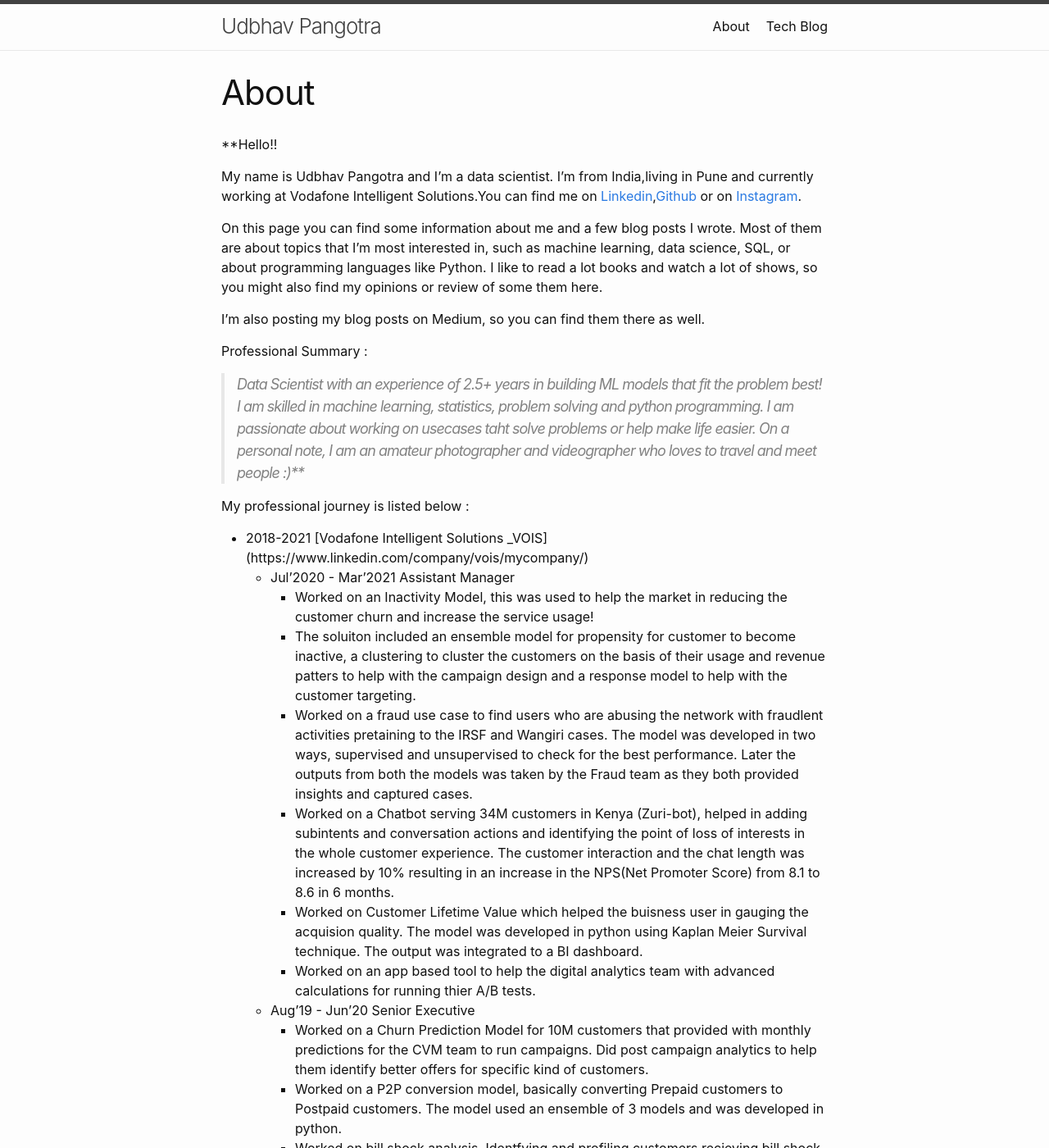
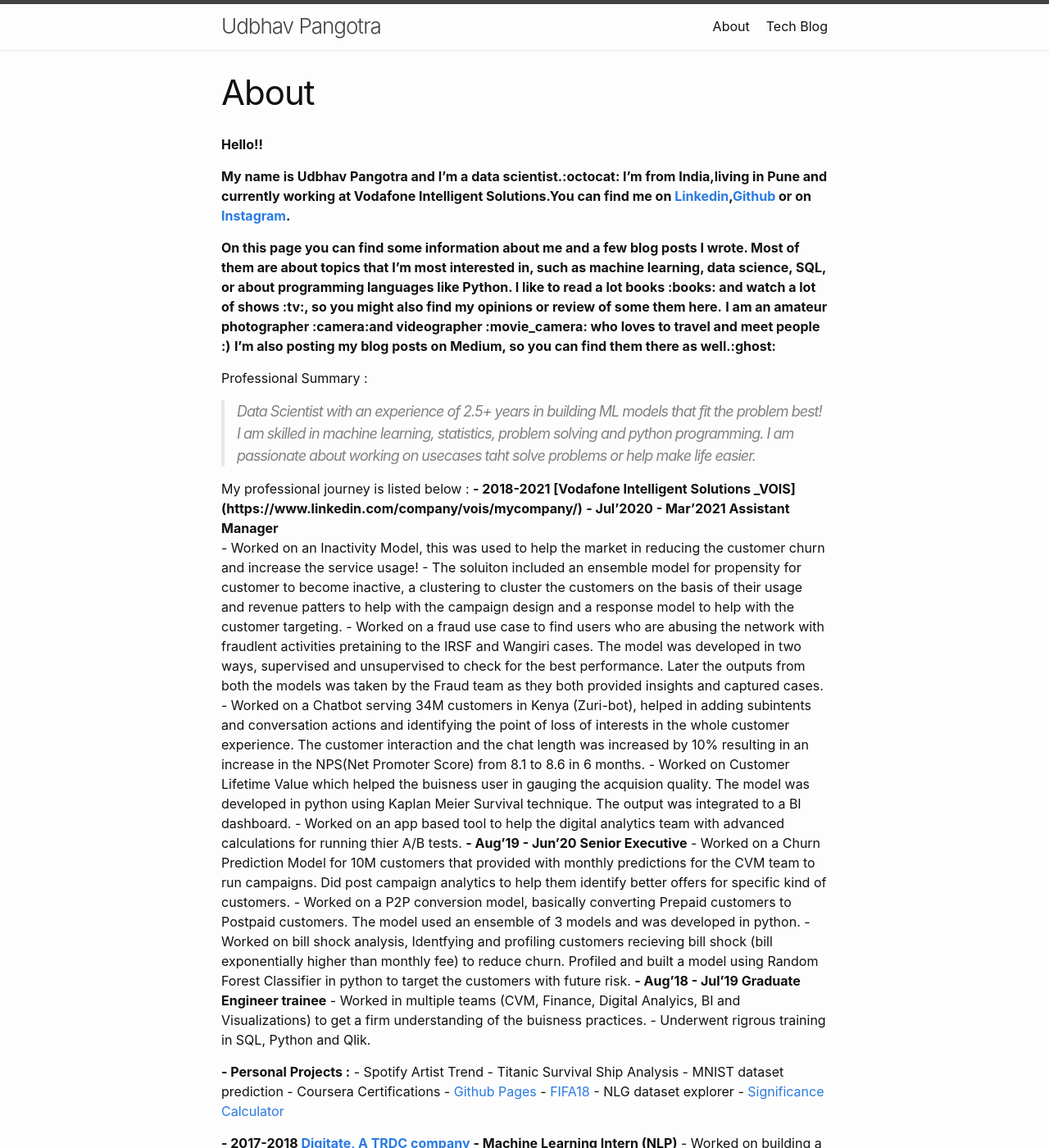
Before and after one commit to napster-powergeek/my-blog, a Jekyll site: the page built from about.markdown, in a window 1280 px wide and 1400 px high. Shown: the whole window at 82% size. Built offline with Jekyll 4.4.1, drawn with Linux system fonts in a browser that asks for light colours; some of the changed text lies outside the part shown.

Commit message:
added emojis :P

```diff
--- a/about.markdown
+++ b/about.markdown
@@ -3,37 +3,40 @@ layout: page
 title: About
 permalink: /about/
 ---
-**Hello!!
+**Hello!!**
 
-My name is Udbhav Pangotra and I'm a data scientist. I'm from India,living in Pune and currently working at Vodafone Intelligent Solutions.You can find me on [Linkedin](https://www.linkedin.com/in/udbhav-pangotra/),[Github](https://github.com/napster-powergeek) or on [Instagram](https://www.instagram.com/udbhavpangotra/).
+**My name is Udbhav Pangotra and I'm a data scientist.:octocat: I'm from India,living in Pune and currently working at Vodafone Intelligent Solutions.You can find me on [Linkedin](https://www.linkedin.com/in/udbhav-pangotra/),[Github](https://github.com/napster-powergeek) or on [Instagram](https://www.instagram.com/udbhavpangotra/).**
 
-On this page you can find some information about me and a few blog posts I wrote. Most of them are about topics that I'm most interested in, such as machine learning, data science, SQL, or about programming languages like Python. I like to read a lot books and watch a lot of shows, so you might also find my opinions or review of some them here.
+**On this page you can find some information about me and a few blog posts I wrote. Most of them are about topics that I'm most interested in, such as machine learning, data science, SQL, or about programming languages like Python. I like to read a lot books :books: and watch a lot of shows :tv:, so you might also find my opinions or review of some them here.**
+**I am an amateur photographer :camera:and videographer :movie_camera: who loves to travel and meet people :)**
+**I'm also posting my blog posts on Medium, so you can find them there as well.:ghost:**
 
-I'm also posting my blog posts on Medium, so you can find them there as well.
+
 
 Professional Summary :
 > Data Scientist with an experience of 2.5+ years in building ML models that fit the problem best!
 > I am skilled in machine learning, statistics, problem solving and python programming. I am passionate about working on usecases taht  solve problems or help make life easier.
-> On a personal note, I am an amateur photographer and videographer who loves to travel and meet people :)**
+
+
 
 My professional journey is listed below :
-- 2018-2021 [Vodafone Intelligent Solutions _VOIS] (https://www.linkedin.com/company/vois/mycompany/)
-  - Jul'2020 - Mar'2021 Assistant Manager
+**- 2018-2021 [Vodafone Intelligent Solutions _VOIS] (https://www.linkedin.com/company/vois/mycompany/)**
+  **- Jul'2020 - Mar'2021 Assistant Manager**
     - Worked on an Inactivity Model, this was used to help the market in reducing the customer churn and increase the service usage!
     - The soluiton included an ensemble model for propensity for customer to become inactive, a clustering to cluster the customers on the basis of their usage and revenue patters to help with the campaign design and a response model to help with the customer targeting.
     - Worked on a fraud use case to find users who are abusing the network with fraudlent activities pretaining to the IRSF and Wangiri cases. The model was developed in two ways, supervised and unsupervised to check for the best performance. Later the outputs from both the models was taken by the Fraud team as they both provided insights and captured cases.
     - Worked on a Chatbot serving 34M customers in Kenya (Zuri-bot), helped in adding subintents and conversation actions and identifying the point of loss of interests in the whole customer experience. The customer interaction and the chat length was increased by 10% resulting in an increase in the NPS(Net Promoter Score) from 8.1 to 8.6 in 6 months.
     - Worked on Customer Lifetime Value which helped the buisness user in gauging the acquision quality. The model was developed in python using Kaplan Meier Survival technique. The output was integrated to a BI dashboard.
     - Worked on an app based tool to help the digital analytics team with advanced calculations for running thier A/B tests.
-  - Aug'19 - Jun'20 Senior Executive
+  **- Aug'19 - Jun'20 Senior Executive**
     - Worked on a Churn Prediction Model for 10M customers that provided with monthly predictions for the CVM team to run campaigns. Did post campaign analytics to help them identify better offers for specific kind of customers.
     - Worked on a P2P conversion model, basically converting Prepaid customers to Postpaid customers. The model used an ensemble of 3 models and was developed in python.
     - Worked on bill shock analysis, Identfying and profiling customers recieving bill shock (bill exponentially higher than monthly fee) to reduce churn. Profiled and built a model using Random Forest Classifier in python to target the customers with future risk.
-  - Aug'18 - Jul'19 Graduate Engineer trainee
+  **- Aug'18 - Jul'19 Graduate Engineer trainee**
     - Worked in multiple teams (CVM, Finance, Digital Analyics, BI and Visualizations) to get a firm understanding of the buisness practices.
     - Underwent rigrous training in SQL, Python and Qlik.
 
-  - Personal Projects :
+  **- Personal Projects :**
     - Spotify Artist Trend
     - Titanic Survival Ship Analysis
     - MNIST dataset prediction
@@ -44,17 +47,17 @@ My professional journey is listed below :
     - [Significance Calculator](https://github.com/napster-powergeek/Significance-Testing)
 
 
-- 2017-2018 [Digitate, A TRDC company ](https://www.linkedin.com/company/igniobydigitate/)
-  - Machine Learning Intern (NLP)
+**- 2017-2018 [Digitate, A TRDC company ](https://www.linkedin.com/company/igniobydigitate/)**
+  **- Machine Learning Intern (NLP)**
     - Worked on building a chatbot to serve the internal users and the external site visitors which would act as an FAQ bot which is smart enough to have a real conversation with the user. The chatbot was developed in Rasa initally but was later migrated to Google Dialogflow so as to scale better!  The chatbot presently serves 10k+ internal requests monthly for the team at Digitate.
 
-- 2017-2018 [NSIT, Delhi](https://www.linkedin.com/school/netaji-subhas-institute-of-technology/)
-  - Embedded Design – Texas Instruments
+**- 2017-2018 [NSIT, Delhi](https://www.linkedin.com/school/netaji-subhas-institute-of-technology/)**
+  **- Embedded Design – Texas Instruments**
     - Worked on PCB design
     - [Implemented SmartRangefinder on BeagleBone black.](https://github.com/napster-powergeek/Laser_RangeFinder)
 
-- Education
-  - Army Institute of Technology
+**- Education**
+  **- Army Institute of Technology**
     - Bachelor of Engineering (Electronics and Telecommunications) 2014-18
       - First Class with Distinction
       - Robotics Coordinator
@@ -66,5 +69,5 @@ My professional journey is listed below :
        - Data Structures and Algorithms
        - Mathematics
 
-  - Army Public School, Jorhat
+  **- Army Public School, Jorhat**
     - Secured 83.6%
```
